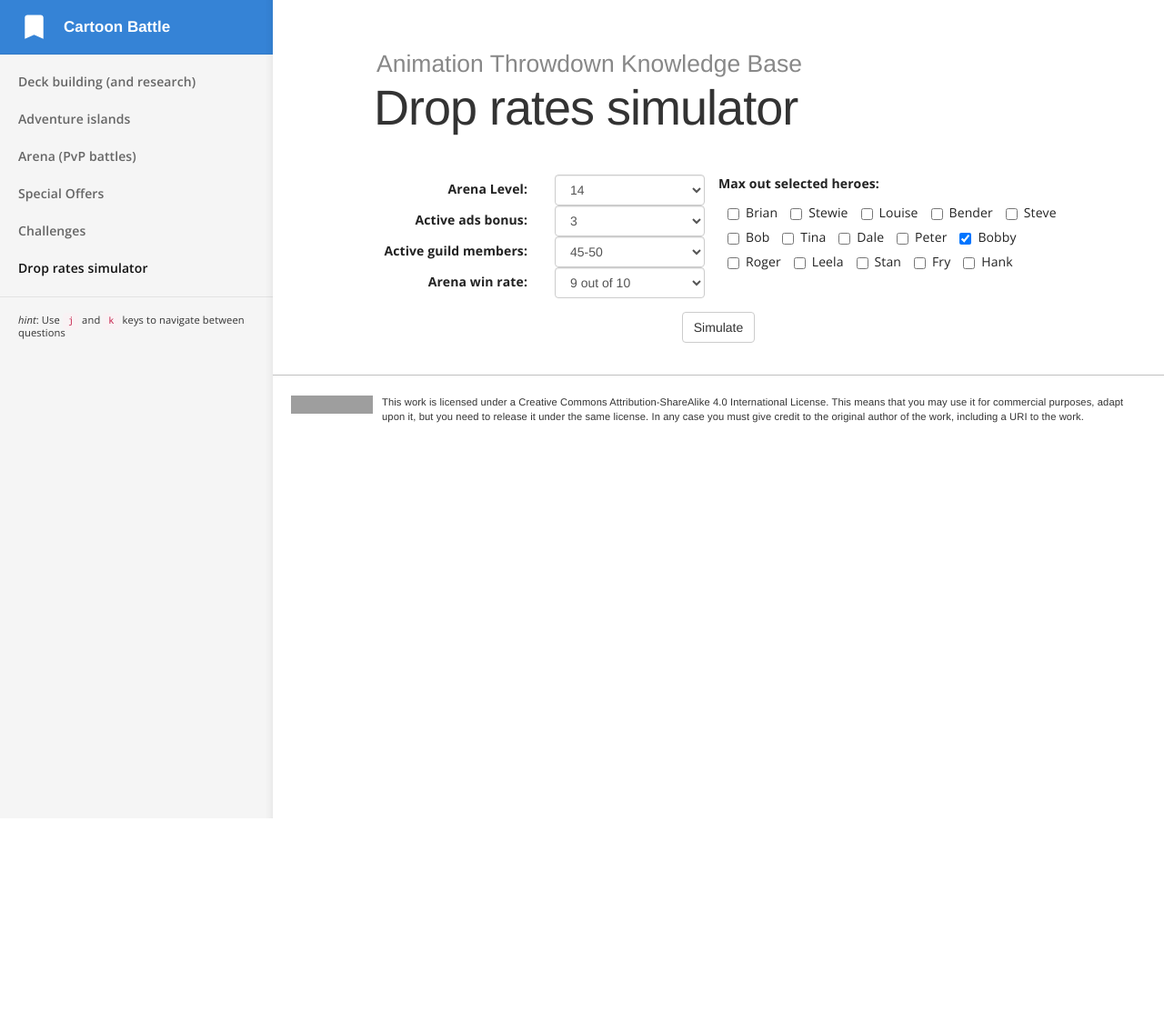
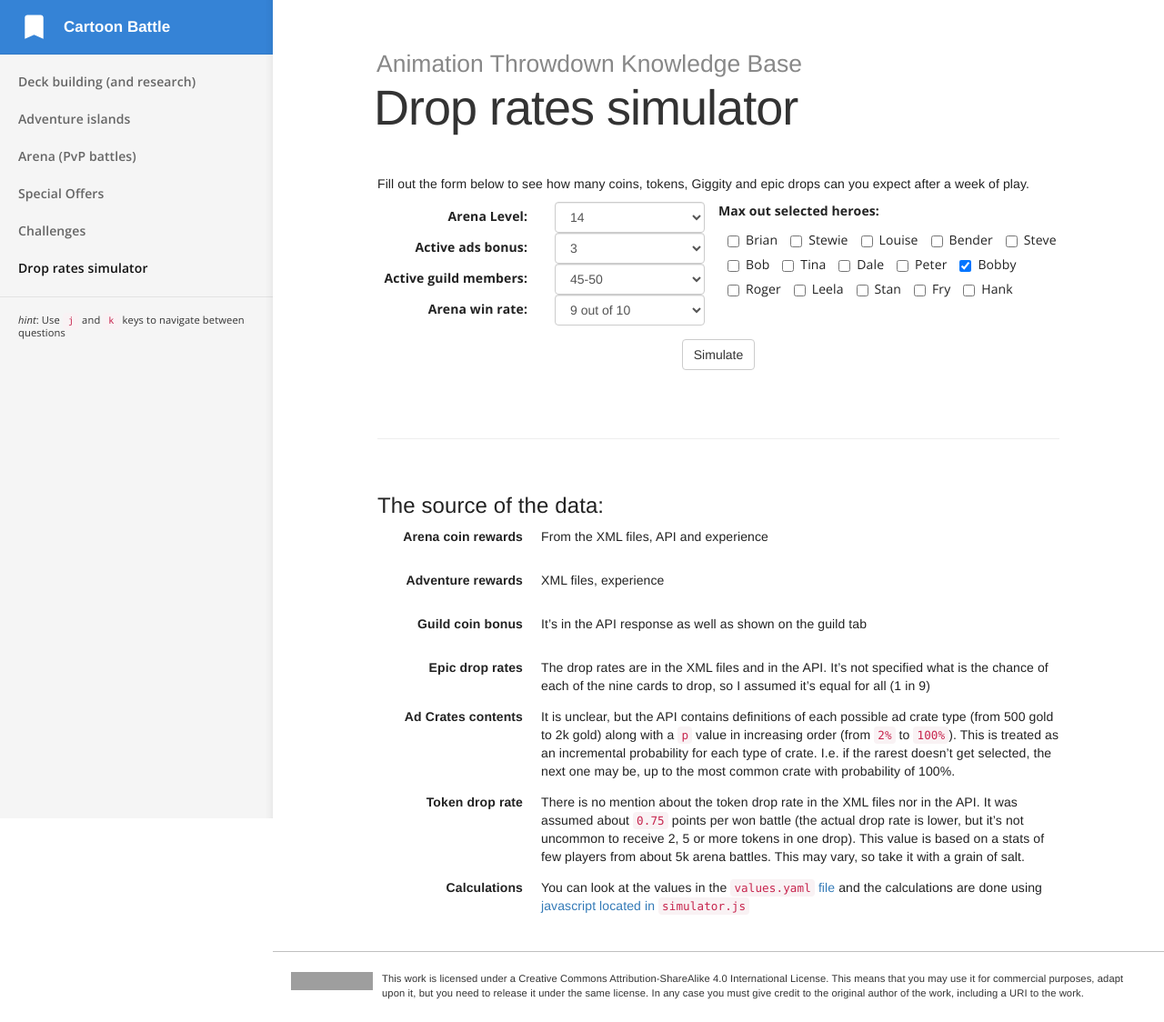
Before and after one commit to cartoon-battle/cartoon-battle.github.io, a Jekyll site: the page built from simulator.html, in a window 1280 px wide. Shown: the whole page at 91% size. Built offline with Jekyll 4.4.1, drawn with Linux system fonts in a browser that asks for light colours; before the commit the page ends 900 px from its top, so only the background shows below that; grey boxes are pictures that could not be loaded.

Commit message:
simulator comments & descriptions

```diff
--- a/_data/values.yml
+++ b/_data/values.yml
@@ -57,7 +57,6 @@
     400: 13
     450: 14
     500: 15
-# //  * ($guildBonus + $adsBonus);
 
 crates:
     '0.05':
--- /dev/null
+++ b/javascript/simulator.js
@@ -0,0 +1,204 @@
+(function (form, result) {
+    var income = parseInt(form.dataset['income']);
+    var arenaTime = parseInt(form.dataset['arenaTime']);
+    var adventureTime = parseInt(form.dataset['adventureTime']);
+    var refreshCost = parseInt(form.dataset['refreshCost']);
+    var tokenRate = parseFloat(form.dataset['tokenRate']);
+    var adventureDropRate = parseFloat(form.dataset['adventureDropRate']);
+    var adventureGoldPerEnergy = parseInt(form.dataset['adventureGoldPerEnergy']);
+    var adventureEnergyPerIsland = parseInt(form.dataset['adventureEnergyPerIsland']);
+
+    var crates = [].slice.apply(form.getElementsByTagName('cb-crate')).map(function (crate) {
+        return {
+            p: parseFloat(crate.attributes['p'].value),
+            gold: parseInt(crate.attributes['gold'].value),
+            adventure: parseInt(crate.attributes['adventure'].value),
+            arena: parseInt(crate.attributes['arena'].value),
+        }
+    });
+
+    function displayCoins(v) {
+        return v.toString().replace(/(\d)(?=(\d{3})+(?!\d))/g, "$1&nbsp;");
+    }
+
+    function chance(rate) {
+        return rate >= Math.random();
+    }
+
+    form.onsubmit = function (e) {
+        // the multiplier from watching the ads.
+        // Applies to coin rewards from both the arena and adventure, token drops and adventure card drops
+        var adsBonus = parseFloat(form.video_bonus.value);
+        // applies to arena coin rewards only
+        var guildBonus = parseFloat(form.guild_level.value);
+        // this value is shown on your arena screen
+        var arenaGold = parseInt(form.arena_level.value) * (adsBonus + guildBonus);
+        var arenaLevel = form.arena_level.selectedOptions[0].innerText;
+        // this is a reward for farming one island in adventure levels 1-5 (3 energy level)
+        var islandGold = adventureGoldPerEnergy * adventureEnergyPerIsland * adsBonus;
+        // let’s assume we don’t have to win all of the arena battles
+        var winRate = parseFloat(form.win_rate.value);
+
+        var heroesAll = [].slice.apply(form.querySelectorAll('[name="heroes[]"]'));
+        // heroes selected to farm
+        var heroes = heroesAll
+            .map(function (c) { return c.checked && c.value; })
+            .filter(function (s) { return !!s; });
+
+        // calculating for a week
+        var days = 7;
+        var minutes = days * 24 * 60;
+
+        // let’s see what is the maximum amount of energy you can get in that time
+        var battles = Math.floor(minutes / arenaTime);
+        var adventureEnergy = Math.floor(minutes / adventureTime);
+
+        // there is some static income for each player from the daily quests
+        // there are 5 of them, 500 gold each. Then you have to purchase 3 packs
+        // that gives you -500 gold net „income” per day
+        var balance = income * days;
+        var arenaWon = 0;
+        var refreshesStats = {};
+
+        // each day you may receive three crates
+        for (var i = 1; i <= days * 3; i++) {
+            // this is the „incremental” probability
+            // we’re starting from the most rare crate
+            // if it doesn’t match, we move to the next one until we get to the 500 gold crate
+            var random = Math.random();
+            for (var c, j = 0; c = crates[j]; j++) {
+                if (c.p >= random) {
+                    battles += c.arena;
+                    adventureEnergy += c.adventure;
+                    balance += c.gold;
+
+                    break;
+                }
+            }
+        }
+
+        // those are arena battles. I count the number of refreshes needed for each of them
+        for (var nbRefreshes, i = 1; i <= battles; i++) {
+            nbRefreshes = 0;
+            // this is the same mechanism as in the arena:
+            // i request a random hero token and „spend” the refresh cost if it doesn’t match
+            // one of my heroes. this probability equals to the: number of chosen heroes / number of all heroes
+            while (heroes.length && false === chance(heroes.length / heroesAll.length)) {
+                // count the refresh
+                balance -= refreshCost;
+                nbRefreshes++;
+            }
+
+            // record that this battle had a certain number of refreshes.
+            // used for statistics later
+            refreshesStats[nbRefreshes] = 1 + (refreshesStats[nbRefreshes] || 0);
+
+            // gain the arena gold with some probability. if you fail to win, only 1/10 of the gold is awarded
+            balance += arenaGold * (chance(winRate) ? Math.sign(++arenaWon) : 0.1);
+        }
+
+        // adventure
+        var dustDrops = 0;
+        var epicDrops = 0;
+
+        // we can farm 3x less islands than we have arena energy (since a battle costs 3 energy, not one)
+        for (var i = 0; i <= Math.floor(adventureEnergy / adventureEnergyPerIsland); i++) {
+            // we just assume an autowin
+            balance += islandGold;
+
+            // if there is a drop it has an equal chance of being one of 9 cards
+            if (chance(adventureDropRate * adsBonus)) {
+                switch (Math.floor(Math.random()*9) + 1) {
+                    // commons
+                    case 1: case 2:
+                        dustDrops += 1;
+                        break;
+                    // common Giggity and Rares
+                    case 3: case 4: case 5:
+                        dustDrops += 5;
+                        break;
+                    // Rare Giggity
+                    case 6:
+                        dustDrops += 25;
+                        break;
+
+                    // Epics
+                    case 7: case 8:
+                        epicDrops += 1;
+                        break;
+
+                    // Epic dust!
+                    case 9:
+                        dustDrops += 50;
+                        break;
+                }
+            }
+        }
+
+
+        // those are just some stats to show that sometimes you *need* to refresh 50 times or more :P
+        var medianRefCount = 0;
+        var medianRefValue = 0;
+        var maxRefValue = 0;
+
+        for (var value in refreshesStats) {
+            if (refreshesStats.hasOwnProperty(value)) {
+                maxRefValue = Math.max(maxRefValue, value);
+
+                if (refreshesStats[value] > medianRefCount) {
+                    medianRefCount = refreshesStats[value];
+                    medianRefValue = value;
+                }
+            }
+        }
+
+        var wonPercent = Math.round(arenaWon / battles * 100);
+        // this is a 0.75 token drop rate with a 10% percent uncertainty:
+        var tokens = Math.floor(arenaWon * tokenRate * adsBonus * (Math.random() * 0.2 + 0.9));
+        // this is how many of those tokens would end up for each of the heroes
+        var tokenTargets = Math.round(tokens / (heroes.length || heroesAll.length));
+
+
+
+        result.innerHTML = [
+
+            // summary text:
+            '<p class="alert alert-info">',
+            "Playing Arena level <code>" + arenaLevel + "</code> for <code>" + days + "</code> days ",
+            "(<code>" + battles + "</code> battles including refills). ",
+            "Battle reward is <code>" + arenaGold + "</code> gold<br>",
+
+
+            heroes.length && "Refreshing for <code>" + refreshCost + "</code> coins until " || "",
+            (1 < heroes.length) && "one of " || "",
+
+            heroes.length && "<code>" + heroes.join(", ") + "</code> is picked<br>" || "",
+
+
+            "Farming islands 1-5 for <code>" + islandGold + "</code> gold each</p>",
+
+            // the results:
+            '<div class="jumbotron">',
+            "<h1>" + arenaWon + "</h1> <p> battles won (<code>" + wonPercent + "%</code>)</p>",
+            "<h1>" + tokens + "</h1> <p>tokens collected",
+
+
+            (1 !== heroes.length) && " (average <code>" + tokenTargets + "</code> per hero)" || "",
+
+
+            heroes.length && "<h1>" + medianRefValue + "</h1>"
+                + "<p>most common numer of refreshes needed (<code>" + medianRefCount + "</code> times), "
+                + "and never more than <code>" + maxRefValue + "</code></p>" || "",
+
+
+            "<h1>" + epicDrops + "</h1>",
+            "<p>epic cards collected in the adventure, along with <code>" + dustDrops + "</code> Giggity</p>",
+
+            "<h1>" + displayCoins(balance) + "</h1>",
+            "<p>expected coin balance<p>"
+        ].join("\n");
+
+        return false;
+    }
+
+})(document.forms[0], document.getElementById('result'));
--- a/simulator.html
+++ b/simulator.html
@@ -19,6 +19,10 @@
 			data-adventure-gold-per-energy="{{ site.data.values.adventure_gold_per_energy }}"
 			data-adventure-energy-per-island="{{ site.data.values.adventure_energy_per_island }}"
 >
+	<p>
+		Fill out the form below to see how many coins, tokens, Giggity and epic drops can you expect after a week of play.
+	</p>
+
 	<div class="row"><div class="col-md-6">
 	<div class="form-group">
 		<label for="arena_level" class="col-sm-6 control-label">Arena Level:</label>
@@ -84,181 +88,75 @@
 
 	<div id=result class="container-fluid"></div>
 
-	<script type="text/javascript">(function (form, result) {
-		var income = parseInt(form.dataset['income']);
-		var arenaTime = parseInt(form.dataset['arenaTime']);
-		var adventureTime = parseInt(form.dataset['adventureTime']);
-		var refreshCost = parseInt(form.dataset['refreshCost']);
-		var tokenRate = parseFloat(form.dataset['tokenRate']);
-		var adventureDropRate = parseFloat(form.dataset['adventureDropRate']);
-		var adventureGoldPerEnergy = parseInt(form.dataset['adventureGoldPerEnergy']);
-		var adventureEnergyPerIsland = parseInt(form.dataset['adventureEnergyPerIsland']);
+	<h3>The source of the data:</h3>
 
-		var crates = [].slice.apply(form.getElementsByTagName('cb-crate')).map(function (crate) {
-			return {
-				p: parseFloat(crate.attributes['p'].value),
-				gold: parseInt(crate.attributes['gold'].value),
-				adventure: parseInt(crate.attributes['adventure'].value),
-				arena: parseInt(crate.attributes['arena'].value),
-			}
-		});
+	<dl class="dl-horizontal">
+		<dt>
+			Arena coin rewards
+		</dt>
+		<dd>
+			From the XML files, API and experience
+		</dd>
 
-		function displayCoins(v) {
-			return v.toString().replace(/(\d)(?=(\d{3})+(?!\d))/g, "$1&nbsp;");
-		}
+		<dt>
+			Adventure rewards
+		</dt>
+		<dd>
+			XML files, experience
+		</dd>
 
-		function chance(rate) {
-			return rate >= Math.random();
-		}
+		<dt>
+			Guild coin bonus
+		</dt>
+		<dd>
+			It’s in the API response as well as shown on the guild tab
+		</dd>
 
-		form.onsubmit = function (e) {
-			var adsBonus = parseFloat(form.video_bonus.value);
-			var guildBonus = parseFloat(form.guild_level.value);
-			var arenaGold = parseInt(form.arena_level.value) * (adsBonus + guildBonus);
-			var arenaLevel = form.arena_level.selectedOptions[0].innerText;
-			var islandGold = adventureGoldPerEnergy * adventureEnergyPerIsland * adsBonus;
-			var winRate = parseFloat(form.win_rate.value);
+		<dt>
+			Epic drop rates
+		</dt>
+		<dd>
+			The drop rates are in the XML files and in the API. It’s not specified what is the chance of each
+			of the nine cards to drop, so I assumed it’s equal for all (1 in 9)
+		</dd>
 
-			var heroesAll = [].slice.apply(form.querySelectorAll('[name="heroes[]"]'));
-			var heroes = heroesAll
-				.map(function (c) { return c.checked && c.value; })
-				.filter(function (s) { return !!s; });
+		<dt>
+			Ad Crates contents
+		</dt>
 
-			var days = 7;
-			var minutes = days * 24 * 60;
+		<dd>
+			It is unclear, but the API contains definitions of each possible ad crate type (from 500 gold to 2k gold)
+			along with a <code>p</code> value in increasing order (from <code>2%</code> to <code>100%</code>). This is
+			treated as an incremental probability for each type of crate. I.e. if the rarest doesn’t get selected, the next
+			one may be, up to the most common crate with probability of 100%.
+		</dd>
 
-			var battles = Math.floor(minutes / arenaTime);
-			var adventureEnergy = Math.floor(minutes / adventureTime);
+		<dt>
+			Token drop rate
+		</dt>
 
-			var balance = 0;
-			var arenaWon = 0;
-			var refreshesStats = {};
+		<dd>
+			There is no mention about the token drop rate in the XML files nor in the API.
+			It was assumed about <code>0.75</code> points per won battle (the actual drop
+			rate is lower, but it’s not uncommon to receive 2, 5 or more tokens in one drop).
+			This value is based on a stats of few players from about 5k arena battles.
+			This may vary, so take it with a grain of salt.
+		</dd>
 
-			var status = "";
+		<dt>
+			Calculations
+		</dt>
+		<dd>
+			You can look at the values in the
+			<a href="https://github.com/cartoon-battle/cartoon-battle.github.io/blob/master/_data/values.yml">
+				<code>values.yaml</code> file
+			</a>
+			and the calculations are done using
+			<a href="https://github.com/cartoon-battle/cartoon-battle.github.io/blob/master/javascript/simulator.js">
+				javascript located in <code>simulator.js</code>
+			</a>
+		</dd>
+	</dl>
 
-			status += '<p class="alert alert-info">'
-				+ "Playing Arena level <code>" + arenaLevel + "</code> for <code>" + days + "</code> days "
-				+ "(<code>" + battles + "</code> battles plus refils). "
-				+ "Battle reward is <code>" + arenaGold + "</code> gold<br>";
-
-			if (heroes.length) {
-				status += "Refreshing for <code>" + refreshCost + "</code> coins until ";
-				if (1 !== heroes.length) {
-					status += "one of "
-				}
-
-				status += "<code>" + heroes.join(", ") + "</code> is picked<br>";
-			}
-
-			status += "Farming islands 1-5 for <code>" + islandGold + "</code> gold each</p>";
-
-			for (var i = 1; i <= days * 3; i++) {
-				var random = Math.random();
-				for (var c, j = 0; c = crates[j]; j++) {
-					if (c.p >= random) {
-						battles += c.arena;
-						adventureEnergy += c.adventure;
-						balance += c.gold;
-
-						break;
-					}
-				}
-			}
-
-			for (var nbRefreshes, i = 1; i <= battles; i++) {
-				nbRefreshes = 0;
-				while (heroes.length && false === chance(heroes.length / heroesAll.length)) {
-					// refresh
-					balance -= refreshCost;
-					nbRefreshes++;
-				}
-
-				refreshesStats[nbRefreshes] = 1 + (refreshesStats[nbRefreshes] || 0);
-
-				balance += arenaGold * (chance(winRate) ? Math.sign(++arenaWon) : 0.1);
-			}
-
-			// adventure
-			var dustDrops = 0;
-			var epicDrops = 0;
-			for (var i = 0; i <= Math.floor(adventureEnergy / adventureEnergyPerIsland); i++) {
-				balance += islandGold;
-
-				if (chance(adventureDropRate * adsBonus)) {
-					switch (Math.floor(Math.random()*9) + 1) {
-						// commons
-						case 1: case 2:
-							dustDrops += 1;
-							break;
-						// common Giggity and Rares
-						case 3: case 4: case 5:
-							dustDrops += 5;
-							break;
-						// Rare Giggity
-						case 6:
-							dustDrops += 25;
-							break;
-
-						// Epics
-						case 7: case 8:
-							epicDrops += 1;
-							break;
-
-						// Epic dust!
-						case 9:
-							dustDrops += 50;
-							break;
-					}
-				}
-			}
-
-
-			status += "<hr>";
-
-			var medianRefCount = 0;
-			var medianRefValue = 0;
-			var maxRefValue = 0;
-
-			for (var value in refreshesStats) {
-				if (refreshesStats.hasOwnProperty(value)) {
-					maxRefValue = Math.max(maxRefValue, value);
-				}
-
-				if (refreshesStats[value] > medianRefCount) {
-					medianRefCount = refreshesStats[value];
-					medianRefValue = value;
-				}
-			}
-
-			var wonPercent = Math.round(arenaWon / battles * 100);
-			var tokens = Math.floor(arenaWon * tokenRate * adsBonus * (Math.random() * 0.2 + 0.9));
-			var tokenTargets = Math.round(tokens / (heroes.length || heroesAll.length));
-
-			status += '<div class="jumbotron">'
-				+ "<h1>" + arenaWon + "</h1> <p> battles won (<code>" + wonPercent + "%</code>)</p>"
-				+ "<h1>" + tokens + "</h1> <p>tokens collected";
-
-			if (1 !== heroes.length) {
-				status += " (average <code>" + tokenTargets + "</code> per hero)";
-			}
-
-			if (heroes.length) {
-				status += "<h1>" + medianRefValue + "</h1>"
-					+ "<p>most common numer of refreshes needed (<code>" + medianRefCount + "</code> times), "
-					+ "and never more than <code>" + maxRefValue + "</code></p>";
-			}
-
-			status += "<h1>" + epicDrops + "</h1>"
-				+ "<p>epic cards collected in the adventure, along with <code>" + dustDrops + "</code> Giggity</p>";
-
-			status += "<h1>" + displayCoins(balance) + "</h1>"
-				+ "<p>expected coin balance<p>";
-
-			result.innerHTML = status;
-
-			return false;
-		}
-
-	})(document.forms[0], document.getElementById('result'));
-	</script>
+	<script type="text/javascript" src="/javascript/simulator.js"></script>
 </form>
```
